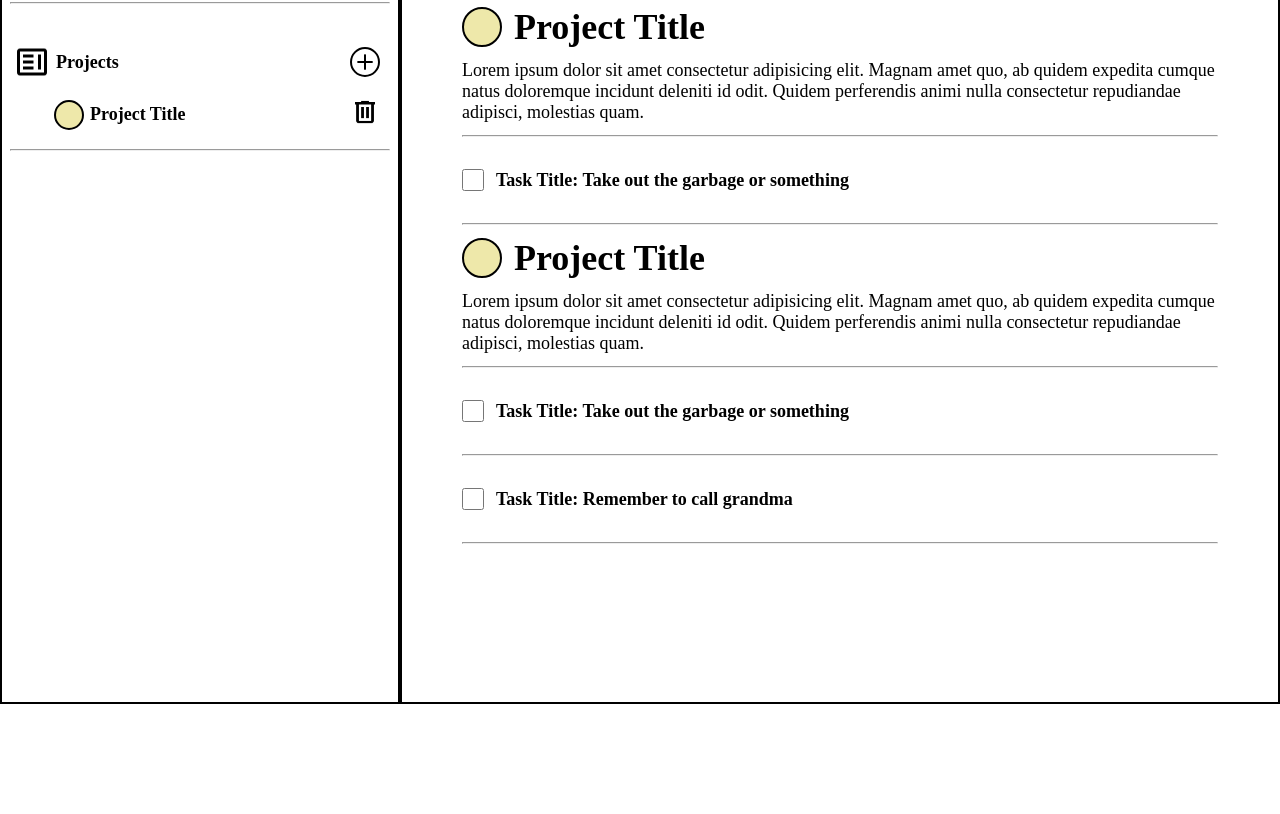
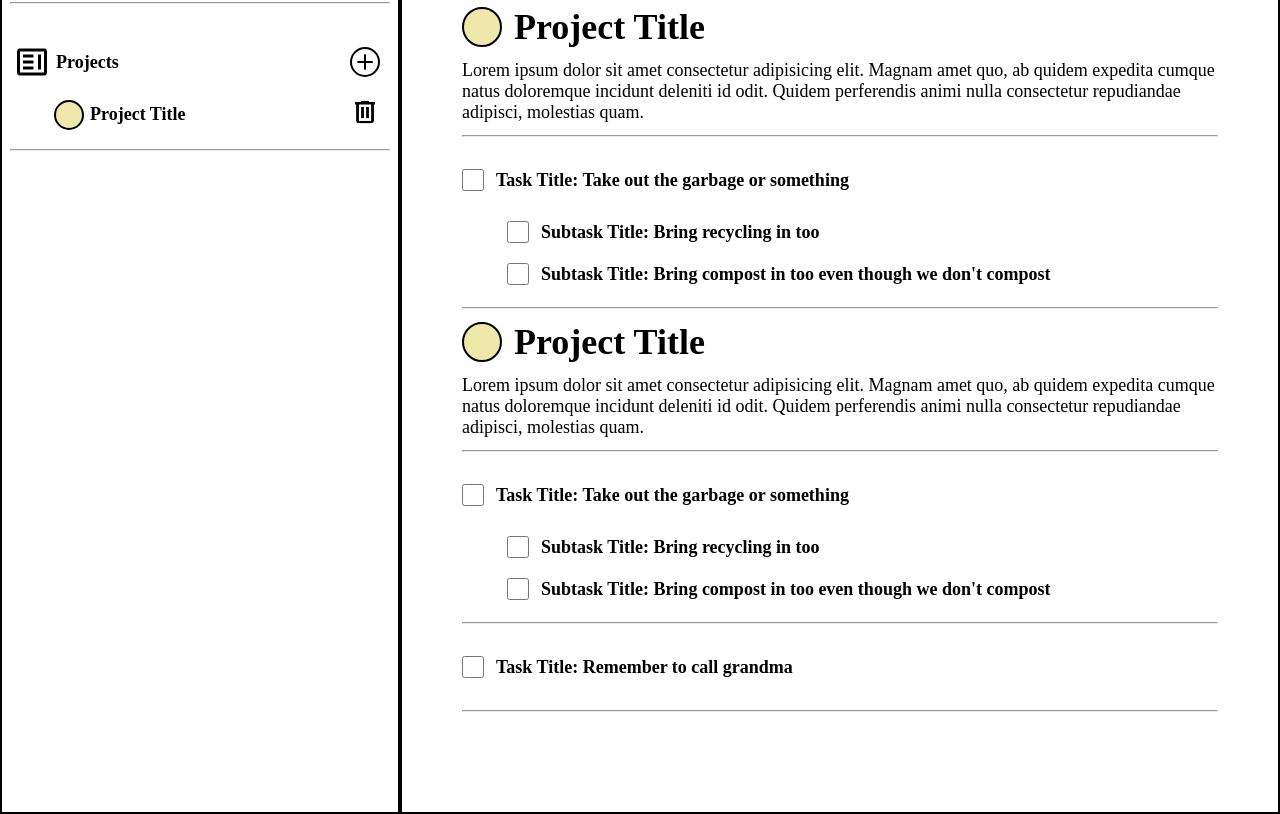
Before and after one commit to JellyRollJunior/shisa-todo-list, a website built with webpack: page src/index.html in a window 1280 px wide. Shown: the part 96-910 px from the top of the page. Before the commit the page ends 800 px from the top, so only its background shows below. Built offline with nearby package versions, Linux system fonts and the light colour scheme.

Commit message:
Create subtask model. Render subtasks with Javscript

```diff
--- a/src/index.html
+++ b/src/index.html
@@ -41,6 +41,18 @@
           <input type="checkbox">
           <h3>Task Title: Take out the garbage or something</h3>
         </div>
+        <div class="subtasks">
+          <div class="subtask-content align-center-content large-icon-title-gap">
+            <input type="checkbox">
+            <h4>Subtask Title: Bring recycling in too</h4>
+          </div>
+        </div>
+        <div class="subtasks">
+          <div class="subtask-content align-center-content large-icon-title-gap">
+            <input type="checkbox">
+            <h4>Subtask Title: Bring compost in too even though we don't compost</h4>
+          </div>
+        </div>
       </div>
       <hr>
     </div>
--- a/src/index.js
+++ b/src/index.js
@@ -9,7 +9,8 @@ if (process.env.NODE_ENV !== 'production') {
 
 ProjectController.addProject("Project Title", "Lorem ipsum dolor sit amet consectetur adipisicing elit. Magnam amet quo, ab quidem expedita cumque natus doloremque incidunt deleniti id odit. Quidem perferendis animi nulla consectetur repudiandae adipisci, molestias quam.");
 ProjectController.addTask(0, "Task Title: Take out the garbage or something", "description 1", "due date 1", "priority 1");
-ProjectController.addSubTask(0, 0, "Subtask 1");
+ProjectController.addSubTask(0, 0, "Subtask Title: Bring recycling in too");
+ProjectController.addSubTask(0, 0, "Subtask Title: Bring compost in too even though we don't compost");
 ProjectController.addTask(0, "Task Title: Remember to call grandma", "description 1", "due date 1", "priority 1");
 
 ProjectController.renderSidebar();
--- a/src/project/project.model.js
+++ b/src/project/project.model.js
@@ -68,7 +68,8 @@ function createTask(title, description, dueDate, priority) {
 
     const getSubtasks = () => subtasks;
 
-    const addSubtask = (description) => subtasks.push(description);
+    const addSubtask = (subtaskTitle) =>
+        subtasks.push(createSubtask(subtaskTitle));
     const removeSubtask = (index) => subtasks.splice(index, 1);
 
     return {
@@ -81,3 +82,7 @@ function createTask(title, description, dueDate, priority) {
         removeSubtask,
     };
 }
+
+function createSubtask(title) {
+    return { title };
+}
--- a/src/project/project.view.js
+++ b/src/project/project.view.js
@@ -12,8 +12,6 @@ const View = (function() {
     const getElement = (selector) => {
         return document.querySelector(selector);
     }
-
-    const contentRoot = getElement(".content");
 
     const renderSidebar = (projects) => {
         const projectRoot = getElement("ul.projects");
@@ -36,6 +34,7 @@ const View = (function() {
         }
     }
 
+    const contentRoot = getElement(".content");
     const renderProjectHeader = (project) => {
         const projectTitleWrapper = createElement("div", "align-center-content", "large-icon-title-gap");
         const projectColor = createElement("div", "project-color", "content-title");
@@ -50,19 +49,50 @@ const View = (function() {
         contentRoot.append(projectTitleWrapper, projectDescription, lineSeparator);
     }
 
+    const createBaseTask = (title) => {
+        const task = createElement("div", "align-center-content", "large-icon-title-gap");
+        const checkbox = createElement("input");
+        checkbox.setAttribute("type", "checkbox");
+        const taskTitle = createElement("h3");
+        taskTitle.textContent = title;
+        task.append(checkbox, taskTitle);
+        return task;
+    }
+
+    const createMainTask = (title) => {
+        const task = createBaseTask(title);
+        task.classList.add("task-content");
+        return task;
+    }
+
+    const createSubtask = (title) => {
+        const subTaskElement = createElement("div", "subtask-content", "align-center-content", "large-icon-title-gap");
+        const checkbox = createElement("input");
+        checkbox.setAttribute("type", "checkbox");
+        const subtaskTitle = createElement("h4");
+        subtaskTitle.textContent = title;
+        subTaskElement.append(checkbox, subtaskTitle);
+        return subTaskElement;
+    }
+
+    const createAllSubtasks = (subtasks) => {
+        const subtaskRootElement = createElement("div", "subtasks");
+        for (const subtask of subtasks) {
+            const subtaskElement = createSubtask(subtask.title);
+            subtaskRootElement.append(subtaskElement);
+        }
+        return subtaskRootElement;
+    }
+
     const renderTasks = (project) => {
         for (const task of project.getTasks()) {
             const taskElement = createElement("div", "task");
 
-            const taskContent = createElement("div", "task-content", "align-center-content", "large-icon-title-gap");
-            const checkbox = createElement("input");
-            checkbox.setAttribute("type", "checkbox");
-            const taskTitle = createElement("h3");
-            taskTitle.textContent = task.title;
-            taskContent.append(checkbox, taskTitle);
-            taskElement.append(taskContent);
+            const mainTask = createMainTask(task.title);
+            taskElement.append(mainTask);
+            const subTasks = createAllSubtasks(task.getSubtasks());
+            taskElement.append(subTasks);
 
-            // add subtask here
             contentRoot.append(taskElement);
             const lineSeparator = createElement("hr");
             contentRoot.append(lineSeparator);
--- a/src/styles.css
+++ b/src/styles.css
@@ -108,6 +108,8 @@ img.icon-button {
   --content-gap: 12px;
   --task-padding: 20px;
   --checkbox-size: 22px;
+  --subtask-padding: 10px;
+  --subtask-left-margin: 45px;
 
   padding: 88px 60px;
   border: 2px solid black;
@@ -144,3 +146,8 @@ input[type="checkbox"] {
   height: var(--checkbox-size);
   width: var(--checkbox-size);
 }
+
+.subtask-content {
+  margin-left: var(--subtask-left-margin);
+  padding: var(--subtask-padding) 0;
+}
```
